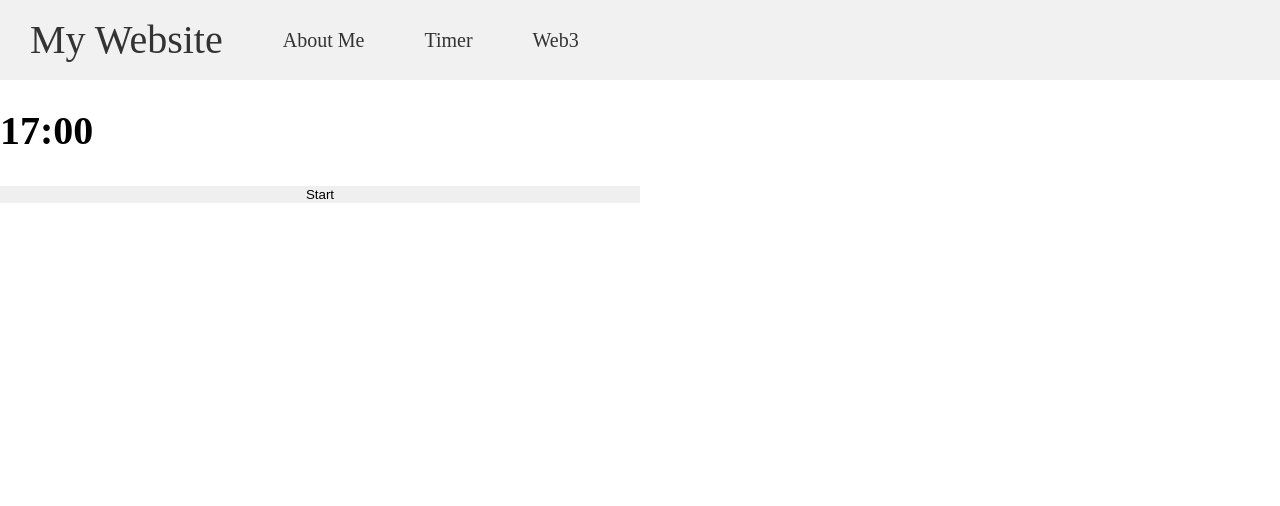
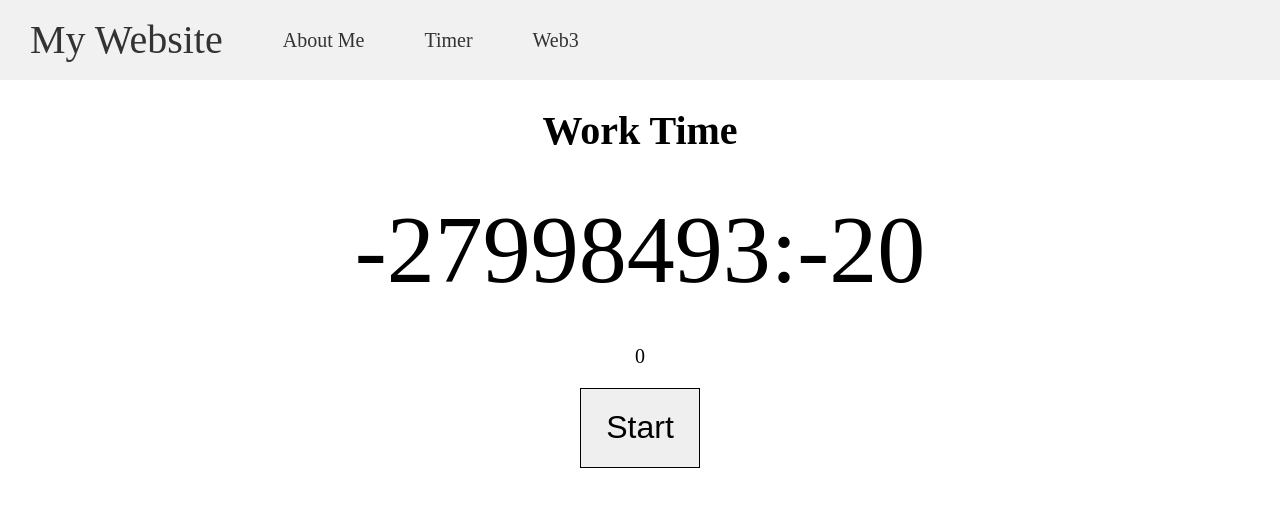
Before and after one commit to arensusu/website, a React (Create React App) app: page /#/Timer in a window 1280 px wide. Shown: the top 506 px of the page. Built offline with nearby package versions, Linux system fonts and the light colour scheme.

Commit message:
modify-timer

```diff
--- /dev/null
+++ b/src/Timer.css
@@ -0,0 +1,32 @@
+.countdown {
+    font-size: 96px;
+    text-align: center;
+    margin: 40px auto;
+}
+
+.title {
+    text-align: center;
+}
+
+.start {
+    width: 120px;
+    height: 80px;
+    font-size: 32px;
+    border: 1px solid #000000;
+    margin: 0 auto;
+    display: block;
+}
+
+.start:hover {
+    background-color: #999999;
+}
+
+.start:disabled {
+    border: none;
+    background-color: #ffffff;
+    color: #ffffff;
+}
+
+.end-time {
+    text-align: center;
+}
--- a/src/Timer.tsx
+++ b/src/Timer.tsx
@@ -1,22 +1,26 @@
 import React from 'react';
 import { useState, useEffect } from 'react';
 import Header from './Header';
+import './Timer.css';
 
 
+const restPeriod = 17 * 60;
+const workPeriod = 52 * 60;
 function Timer() {
-    const restPeriod = 52 * 60;
     const [restTime, setRestTime] = useState(0);
     const [isRestTimeCounting, setIsRestTimeCounting] = useState(false);
-    const workPeriod = 17 * 60;
     const [workTime, setWorkTime] = useState(workPeriod);
     const [isWorkTimeCounting, setIsWorkTimeCounting] = useState(false);
 
     const [minutes, setMinutes] = useState(0);
     const [seconds, setSeconds] = useState(0);
 
+    const [endTime, setEndTime] = useState(0);
+
     useEffect(() => {
         if (isWorkTimeCounting) {
-            setWorkTime(() => workPeriod);
+            const endDate = (new Date().getTime()) + workPeriod * 1000;
+            setEndTime(endDate);
             const intervalId = setInterval(() => {
                 setWorkTime(time => time - 1);
             }, 1000);
@@ -26,39 +30,27 @@ function Timer() {
 
     useEffect(() => {
         if (isRestTimeCounting) {
-            setRestTime(() => restPeriod);
-            const intervalId = setInterval(() => {
-                setRestTime(time => time - 1)
-            }, 1000);
-            return () => clearInterval(intervalId);
+            const endDate = new Date().getTime() + restPeriod * 1000;
+            setEndTime(endDate);
         }
     }, [isRestTimeCounting]);
 
     useEffect(() => {
-        setMinutes(() => Math.floor(restTime / 60));
-        setSeconds(() => Math.floor(restTime % 60));
-        if (restTime === 0) {
-            setIsRestTimeCounting(false);
+        const remaining = (endTime - (new Date()).getTime()) / 1000;
+        setMinutes(() => Math.floor(remaining / 60));
+        setSeconds(() => Math.floor(remaining % 60));
+        if (remaining <= 0) {
+
         }
-    }, [restTime]);
-
-    useEffect(() => {
-        setMinutes(() => Math.floor(workTime / 60));
-        setSeconds(() => Math.floor(workTime % 60));
-        if (workTime === 0) {
-            setTimeout(()=>{
-                console.log('sleep');
-                setIsWorkTimeCounting(false);
-                setIsRestTimeCounting(true);
-            }, 1000)
-        }
-    }, [workTime]);
+    });
 
     return (
         <div className="Timer">
             <Header/>
-            <h1>{`${minutes.toString().padStart(2, '0')}:${seconds.toString().padStart(2, '0')}`}</h1>
-            <button onClick={() => { setIsWorkTimeCounting(true); }}>Start</button>
+            <h1 className='title'>{isRestTimeCounting ? 'Rest Time' : 'Work Time'}</h1>
+            <p className='countdown'>{`${minutes.toString().padStart(2, '0')}:${seconds.toString().padStart(2, '0')}`}</p>
+            <p className='end-time'>{endTime}</p>
+            <button className='start' onClick={() => { setIsWorkTimeCounting(true); }} disabled={isWorkTimeCounting}>Start</button>
         </div>
     );
 }
```
Also changed, not shown: src/Header.css (indentation only).
